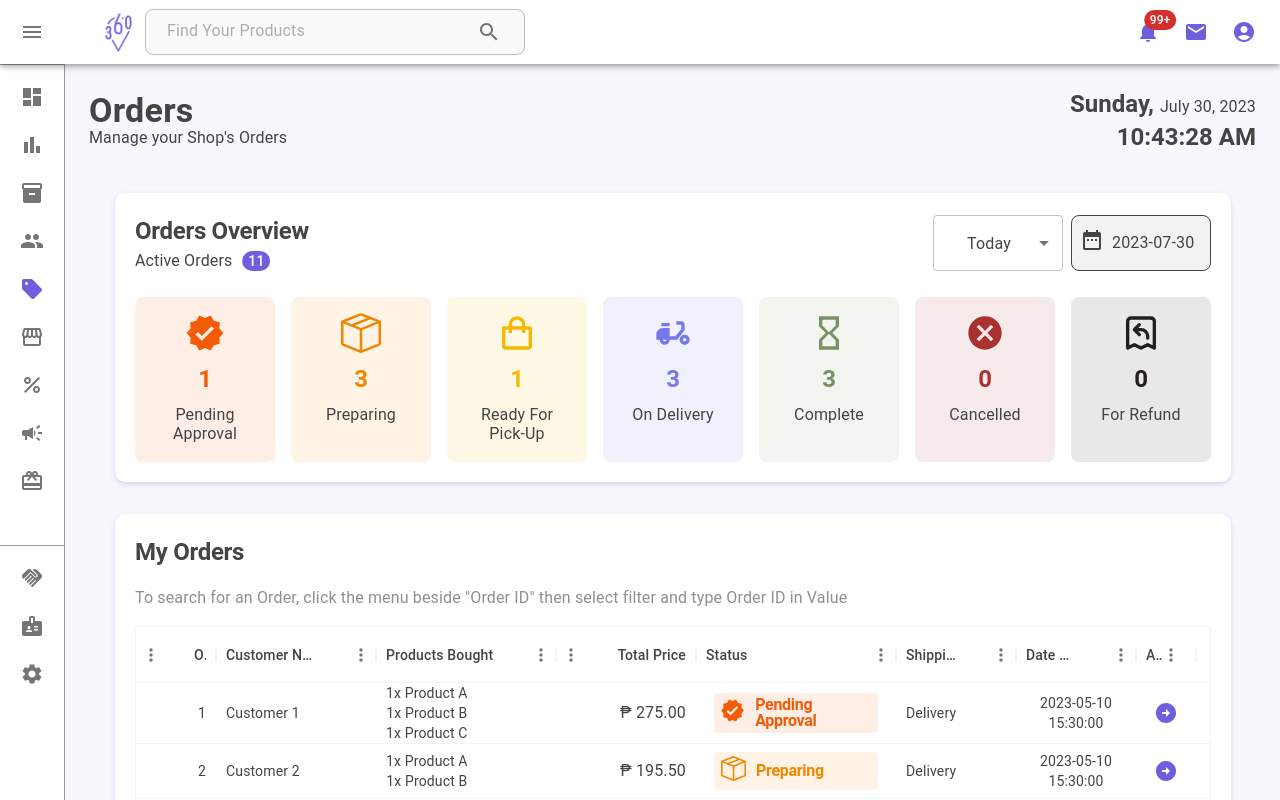
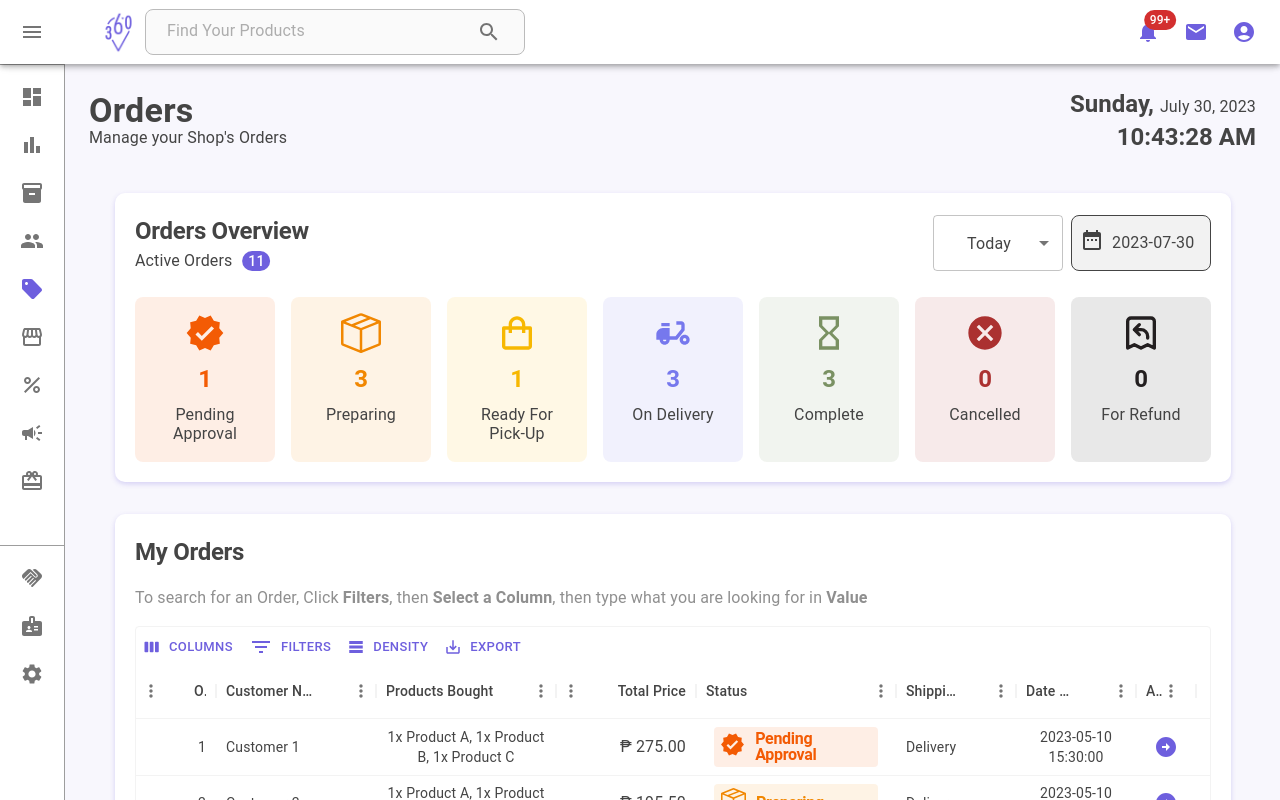
Before and after one commit to jrrd24/lokal360_web, a React (Create React App) app: page /shop/orders in a window 1280 px wide. Shown: the top 800 px of the page. Built offline with nearby package versions, Linux system fonts and the light colour scheme.

Commit message:
Data Grid Modifications
- added export to csv and print
- changed helper text
- added toolbar
- removed some columns in csv files (such as images and action)

```diff
--- a/package.json
+++ b/package.json
@@ -14,6 +14,7 @@
     "axios": "^1.4.0",
     "js-cookie": "^3.0.5",
     "react": "^18.2.0",
+    "react-csv": "^2.2.2",
     "react-dom": "^18.2.0",
     "react-hook-form": "^7.45.1",
     "react-icons": "^4.10.1",
--- a/src/pages/Shop/CustomersShop/CustomersShopComponents/DataGridCustomers.js
+++ b/src/pages/Shop/CustomersShop/CustomersShopComponents/DataGridCustomers.js
@@ -1,6 +1,6 @@
 import React from "react";
 import { Avatar, IconButton, Typography } from "@mui/material";
-import { DataGrid } from "@mui/x-data-grid";
+import { DataGrid, GridToolbar } from "@mui/x-data-grid";
 import theme from "../../../../Theme";
 import { ArrowCircleRight } from "@mui/icons-material";
 import userData from "../../../../data/userData";
@@ -19,6 +19,7 @@ const columns = [
     field: "img",
     headerName: "Image",
     width: 100,
+    disableExport: true,
     renderCell: (params) => {
       const img = params.value;
       let statusComponent;
@@ -91,6 +92,7 @@ const columns = [
     sortable: false,
     filterable: false,
     hideable: false,
+    disableExport: true,
     renderCell: (params) => {
       let statusComponent;
       statusComponent = (
@@ -110,6 +112,7 @@ function DataGridCustomers() {
       sx={{ display: "grid", gridTemplateRows: "auto 1f auto" }}
       rows={userData}
       columns={columns}
+      slots={{ toolbar: GridToolbar }}
       getRowId={(row) => row.shopperID}
       initialState={{
         pagination: {
--- a/src/pages/Shop/CustomersShop/CustomersShopComponents/MyCustomers.js
+++ b/src/pages/Shop/CustomersShop/CustomersShopComponents/MyCustomers.js
@@ -33,8 +33,9 @@ function MyCustomers() {
           {/*TODO: Add onClick for Button */}
         </Box>
         <Typography variant="seeAll" sx={{ textAlign: "left" }}>
-          To search for a Customer, click the menu beside "Name" then select
-          filter and type Customer Name in Value
+          To search for a Customer, Click <b>Filters</b>, then{" "}
+          <b>Select a Column</b>, then type what you are looking for in{" "}
+          <b>Value</b>
         </Typography>
 
         <DataGridCustomers />
--- a/src/pages/Shop/OrdersShop/OrdersShopComponents/DataGridOrders.js
+++ b/src/pages/Shop/OrdersShop/OrdersShopComponents/DataGridOrders.js
@@ -1,6 +1,6 @@
 import React from "react";
 import { Box, IconButton, Typography } from "@mui/material";
-import { DataGrid } from "@mui/x-data-grid";
+import { DataGrid, GridToolbar } from "@mui/x-data-grid";
 import theme from "../../../../Theme";
 import {
   ArrowCircleRight,
@@ -14,6 +14,7 @@ import OrderStatus from "../../../../components/ShopOnly/StatusAndTags/OrderStat
 import { BsBoxSeam } from "react-icons/bs";
 import { BiShoppingBag } from "react-icons/bi";
 import { HiOutlineReceiptRefund } from "react-icons/hi";
+
 // Define data grid columns
 const columns = [
   {
@@ -33,13 +34,7 @@ const columns = [
     headerName: "Products Bought",
     width: 180,
     renderCell: (params) => {
-      const products = params.value;
-
-      const productLines = products.map((product, index) => (
-        <Box key={index}>{product}</Box>
-      ));
-
-      return <Box>{productLines}</Box>;
+      return <Box>{params.value}</Box>;
     },
   },
   {
@@ -108,6 +103,7 @@ const columns = [
     sortable: false,
     filterable: false,
     hideable: false,
+    disableExport: true,
     renderCell: (params) => {
       let statusComponent;
       statusComponent = (
@@ -120,13 +116,22 @@ const columns = [
   },
 ];
 
+//Use to make sure products are rendered as 1 string for csv export
+const preProcessedData = orderData.map((order) => {
+  return {
+    ...order,
+    products: order.products.join(", "),
+  };
+});
+
 function DataGridOrders() {
   return (
     <DataGrid
       //sx line is needed for overflow (bug in mui data grid v6)
       sx={{ display: "grid", gridTemplateRows: "auto 1f auto" }}
-      rows={orderData}
+      rows={preProcessedData}
       columns={columns}
+      slots={{ toolbar: GridToolbar }}
       getRowId={(row) => row.orderID}
       initialState={{
         pagination: {
--- a/src/pages/Shop/OrdersShop/OrdersShopComponents/MyOrders.js
+++ b/src/pages/Shop/OrdersShop/OrdersShopComponents/MyOrders.js
@@ -34,8 +34,9 @@ function MyOrders() {
           {/*TODO: Add onClick for Button */}
         </Box>
         <Typography variant="seeAll" sx={{ textAlign: "left" }}>
-          To search for an Order, click the menu beside "Order ID" then select
-          filter and type Order ID in Value
+          To search for an Order, Click <b>Filters</b>, then{" "}
+          <b>Select a Column</b>, then type what you are looking for in{" "}
+          <b>Value</b>
         </Typography>
 
         <DataGridOrders />
--- a/src/pages/Shop/ProductsShop/ProductsShopComponents/DataGridProducts.js
+++ b/src/pages/Shop/ProductsShop/ProductsShopComponents/DataGridProducts.js
@@ -1,6 +1,6 @@
 import * as React from "react";
 import { Avatar, IconButton } from "@mui/material";
-import { DataGrid } from "@mui/x-data-grid";
+import { DataGrid, GridToolbar } from "@mui/x-data-grid";
 import { ProductInventoryStatus } from "../../../../components/ShopOnly/StatusAndTags/ProductInventoryStatus";
 import theme from "../../../../Theme";
 import { ArrowCircleRight } from "@mui/icons-material";
@@ -19,6 +19,7 @@ const columns = [
     field: "product_image",
     headerName: "Image",
     width: 100,
+    disableExport: true,
     renderCell: (params) => {
       const img = params.value;
       let statusComponent;
@@ -87,6 +88,7 @@ const columns = [
     sortable: false,
     filterable: false,
     hideable: false,
+    disableExport: true,
     renderCell: (params) => {
       let statusComponent;
       statusComponent = (
@@ -106,8 +108,12 @@ export default function DataGridProducts() {
       sx={{ display: "grid", gridTemplateRows: "auto 1f auto" }}
       rows={productData}
       columns={columns}
+      slots={{ toolbar: GridToolbar }}
       getRowId={(row) => row.productID}
       initialState={{
+        sorting: {
+          sortModel: [{ field: "status", sort: "desc" }],
+        },
         pagination: {
           paginationModel: {
             pageSize: 10,
--- a/src/pages/Shop/ProductsShop/ProductsShopComponents/MyProducts.js
+++ b/src/pages/Shop/ProductsShop/ProductsShopComponents/MyProducts.js
@@ -35,8 +35,9 @@ function MyProducts() {
           {/*TODO: Add onClick for Button */}
         </Box>
         <Typography variant="seeAll" sx={{ textAlign: "left" }}>
-          To search for a Product, click the menu beside "Name" then select
-          filter and type Product Name in Value
+          To search for a Product, Click <b>Filters</b>, then{" "}
+          <b>Select a Column</b>, then type what you are looking for in{" "}
+          <b>Value</b>
         </Typography>
 
         <DataGridProducts />
--- a/src/pages/Shop/ShopCategory/ShopCategoryComponents/DataGridCategories.js
+++ b/src/pages/Shop/ShopCategory/ShopCategoryComponents/DataGridCategories.js
@@ -1,6 +1,6 @@
 import * as React from "react";
 import { Box, IconButton } from "@mui/material";
-import { DataGrid } from "@mui/x-data-grid";
+import { DataGrid, GridToolbar } from "@mui/x-data-grid";
 import theme from "../../../../Theme";
 import { ArrowCircleRight, Delete } from "@mui/icons-material";
 import shopCategoryData from "../../../../data/shopCategoryData";
@@ -33,6 +33,7 @@ const columns = [
     sortable: false,
     filterable: false,
     hideable: false,
+    disableExport: true,
     renderCell: (params) => {
       let statusComponent;
       statusComponent = (
@@ -57,6 +58,7 @@ export default function DataGridCategories() {
       sx={{ display: "grid", gridTemplateRows: "auto 1f auto" }}
       rows={shopCategoryData}
       columns={columns}
+      slots={{ toolbar: GridToolbar }}
       getRowId={(row) => row.shopCategoryID}
       initialState={{
         pagination: {
--- a/src/pages/Shop/ShopCategory/ShopCategoryComponents/MyShopCategories.js
+++ b/src/pages/Shop/ShopCategory/ShopCategoryComponents/MyShopCategories.js
@@ -36,8 +36,9 @@ function MyShopCategories() {
           {/*TODO: Add onClick for Button */}
         </Box>
         <Typography variant="seeAll" sx={{ textAlign: "left" }}>
-          To search for a Category, click the menu beside "Name" then select
-          filter and type Category Name in Value
+          To search for a Category, Click <b>Filters</b>, then{" "}
+          <b>Select a Column</b>, then type what you are looking for in{" "}
+          <b>Value</b>
         </Typography>
 
         <DataGridCategories />
```
Also changed, not shown: 1 other file (tests, documents, lock files or other folders).
